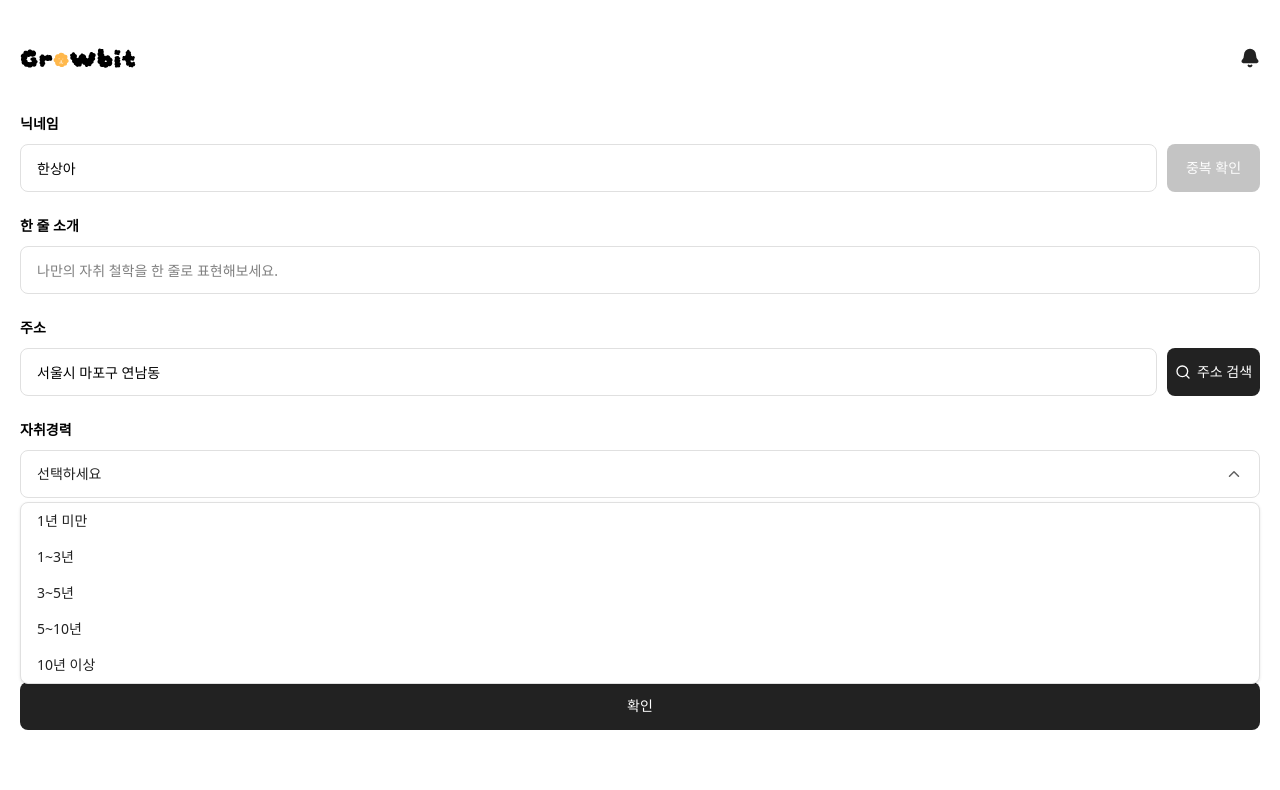
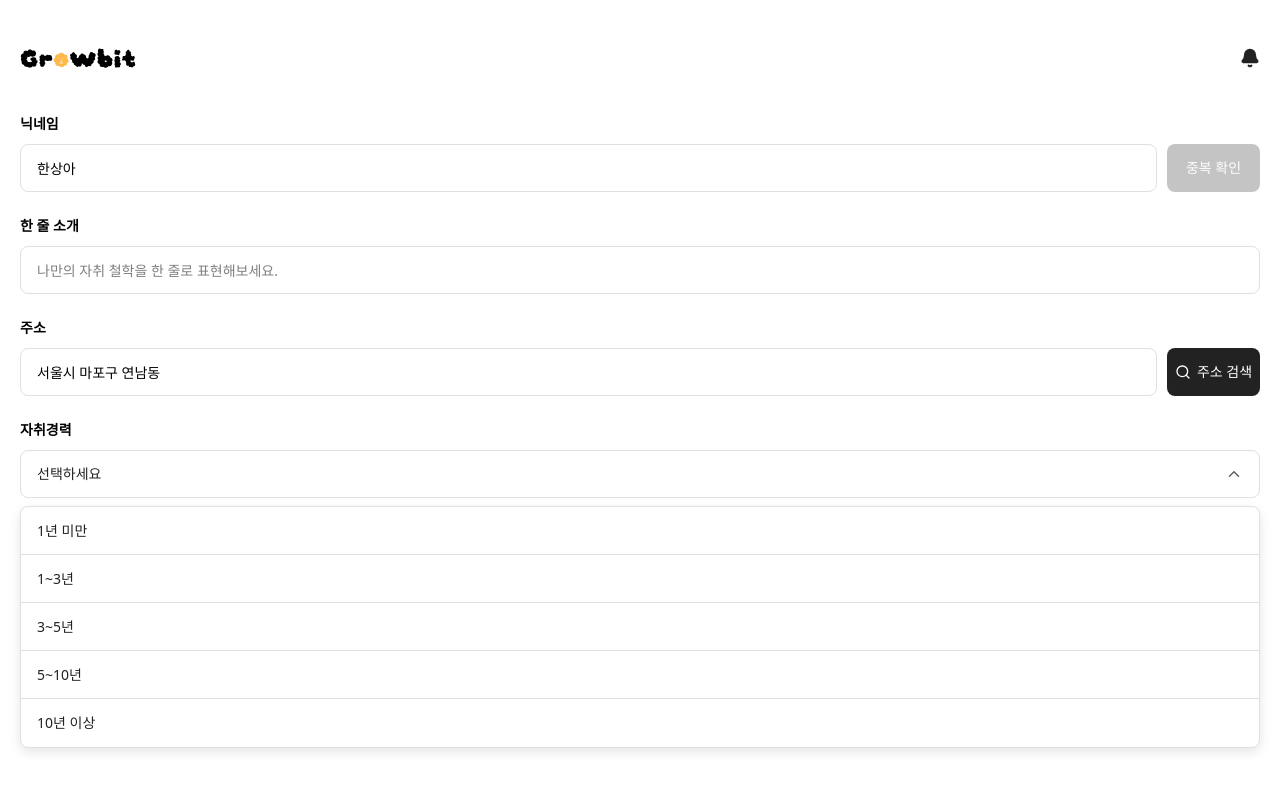
Before and after one commit to prgrms-web-devcourse-final-project/WBE4_5_GCC_FE, a Next.js app: page /mypage/change-userinfo/userinfo in a window 1280 px wide. Both pictures are taken after a click on the button "선택하세요". Shown: the top 790 px of the page. Built offline with nearby package versions, Linux system fonts and the light colour scheme.

Commit message:
💄 Style: 마이페이지 회원정보 변경 - 회원정보 수정 페이지 퍼블리싱

```diff
--- a/src/app/components/common/ui/Dropdown.tsx
+++ b/src/app/components/common/ui/Dropdown.tsx
@@ -28,15 +28,19 @@ export default function Dropdown({ options, selected, onSelect }: DropdownProps)
 
       {/* 옵션 목록 */}
       {isOpen && (
-        <ul className="absolute z-10 mt-1 w-full border border-[#E0E0E0] rounded-lg bg-white shadow-sm text-sm">
-          {options.map((option) => (
+        <ul className="absolute z-10 mt-2 w-full border border-[#E0E0E0] rounded-lg bg-white shadow-[0px_4px_12px_0px_rgba(0,0,0,0.1)] text-sm overflow-hidden">
+          {options.map((option, idx) => (
             <li
               key={option}
               onClick={() => {
                 onSelect(option);
                 setIsOpen(false);
               }}
-              className="px-4 py-2 hover:bg-[#f5f5f5] cursor-pointer text-[#222222]"
+              className={`
+                flex flex-col justify-center h-12 px-4 py-2 cursor-pointer text-[#222222]
+                active:bg-[#222222]/20 transition-colors duration-150
+                ${idx !== options.length-1 ? 'border-b border-[#E0E0E0]' : ''}
+              `}
             >
               {option}
             </li>
--- a/src/app/mypage/change-userinfo/userinfo/page.tsx
+++ b/src/app/mypage/change-userinfo/userinfo/page.tsx
@@ -13,8 +13,8 @@ export default function page () {
 
   const [bio, setBio] = useState('');
   const [address, setAddress] = useState(myAddress);
+  const [history, setHistory] = useState(myNickname);
   const [nickname, setNickname] = useState(myNickname);
-  const [history, setHistory] = useState(myNickname);
 
   const [selected, setSelected] = useState('');
   const yearOptions = ['1년 미만', '1~3년', '3~5년', '5~10년', '10년 이상'];
@@ -68,7 +68,10 @@ export default function page () {
         <Dropdown
           options={yearOptions}
           selected={selected}
-          onSelect={(value) => setSelected(value)}
+          onSelect={(value) => {
+            setSelected(value);
+            setHistory(value);
+          }}
         />
       </div>
 
@@ -78,7 +81,7 @@ export default function page () {
           //disabled={!isSubmitEnabled}
           //onClick={handleSubmit}
         >
-          확인
+          저장하기
         </Button>
       </div>
 
```
